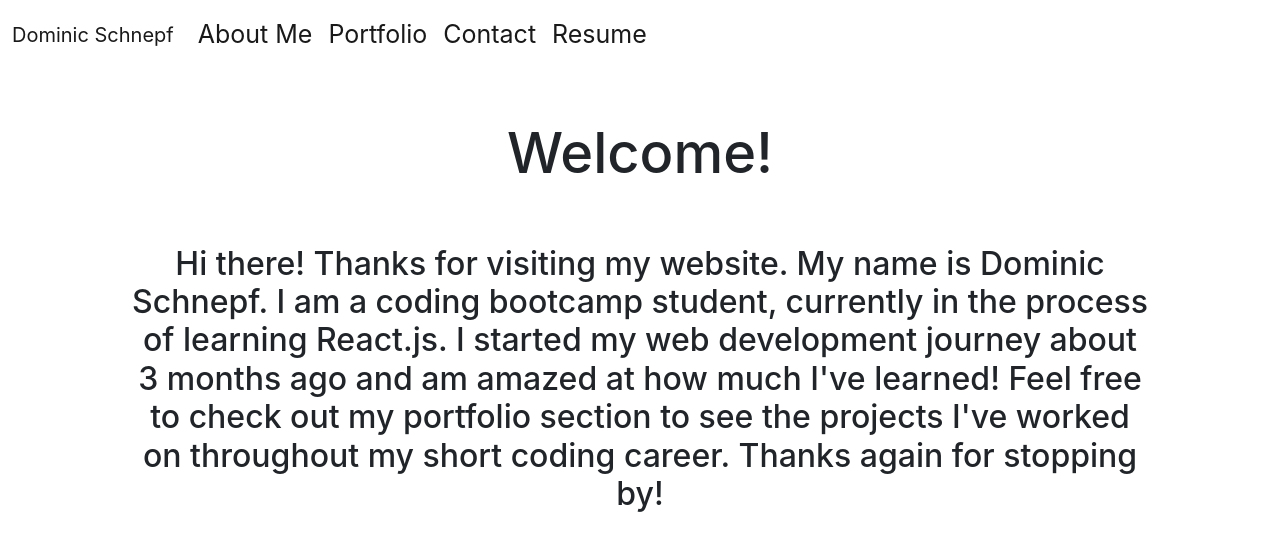
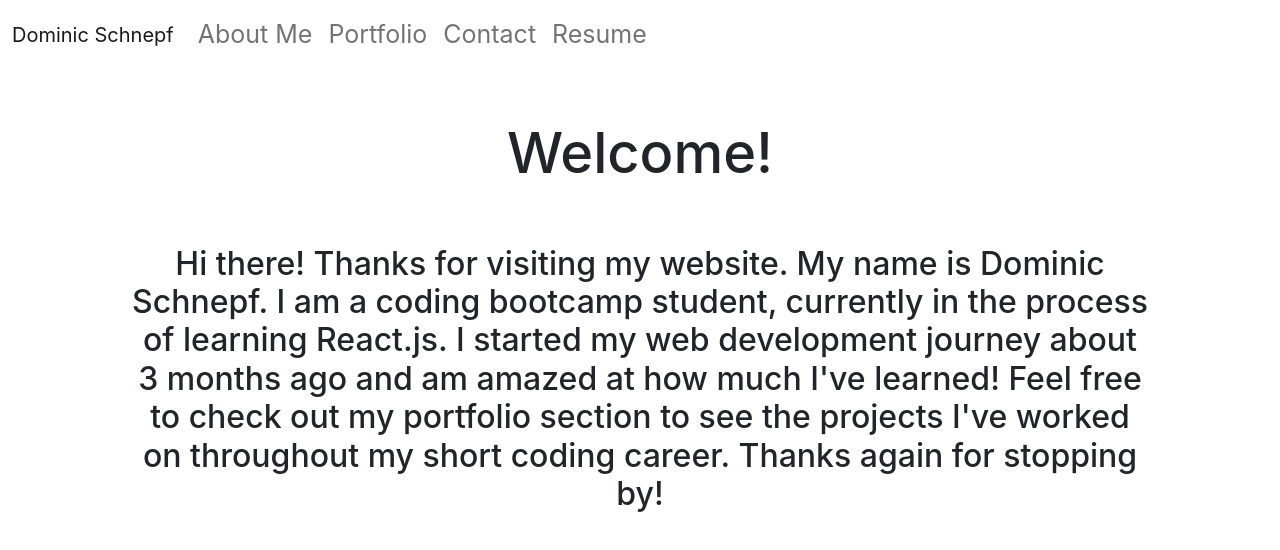
Before and after one commit to Dschnepf7/Dominic-Schnepf-Portfolio, a React (Create React App) app in the folder portfolio/: page / in a window 1280 px wide. Shown: the top 550 px of the page. Built offline with nearby package versions, Linux system fonts and the light colour scheme.

Commit message:
added functionality to change the css on the navbar for the currently selected component

```diff
--- a/portfolio/src/components/Navbar.js
+++ b/portfolio/src/components/Navbar.js
@@ -39,8 +39,8 @@ function Navbar() {
           <div className="collapse navbar-collapse" id="navbarSupportedContent">
             <ul className="navbar-nav me-auto mb-2 mb-lg-0">
               {items.map((item, index) => (
-                <li className="nav-item" key={index}>
-                  <a className="nav-link active" aria-current="page" href="#" onClick={() => handleClick(index)}>{item.label}</a>
+                <li className={`nav-item ${selected === index ? 'active' : ''}`} key={index}>
+                  <a className="nav-link" href="#" onClick={() => handleClick(index)}>{item.label}</a>
                 </li>
               ))}
             </ul>
@@ -54,5 +54,4 @@ function Navbar() {
   );
 }
 
-
 export default Navbar;
--- a/portfolio/src/index.css
+++ b/portfolio/src/index.css
@@ -64,3 +64,8 @@ footer{
 .form-label{
   padding:25px;
 }
+
+nav ul li.active {
+  background-color: #eee;
+  font-weight: bold;
+}
```
